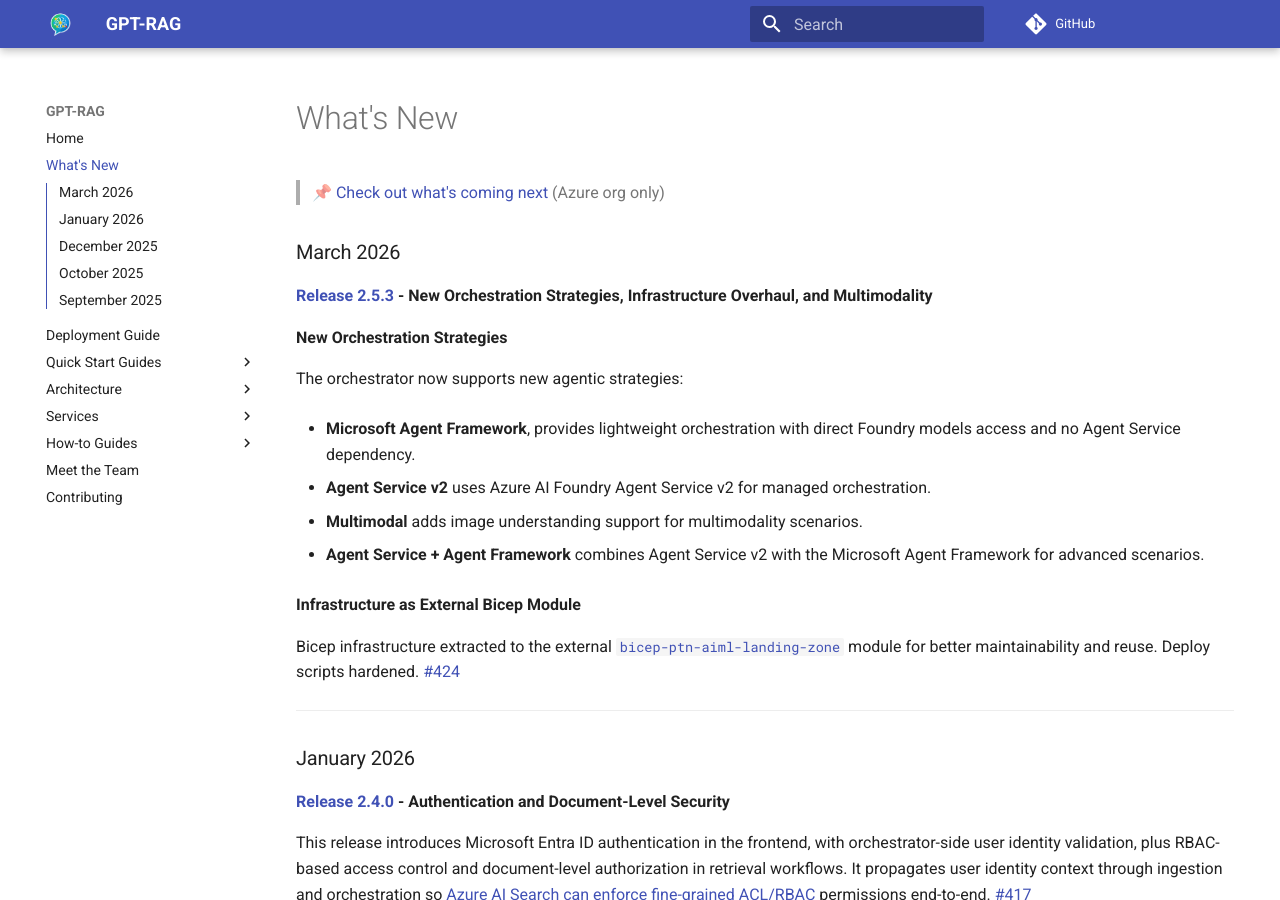
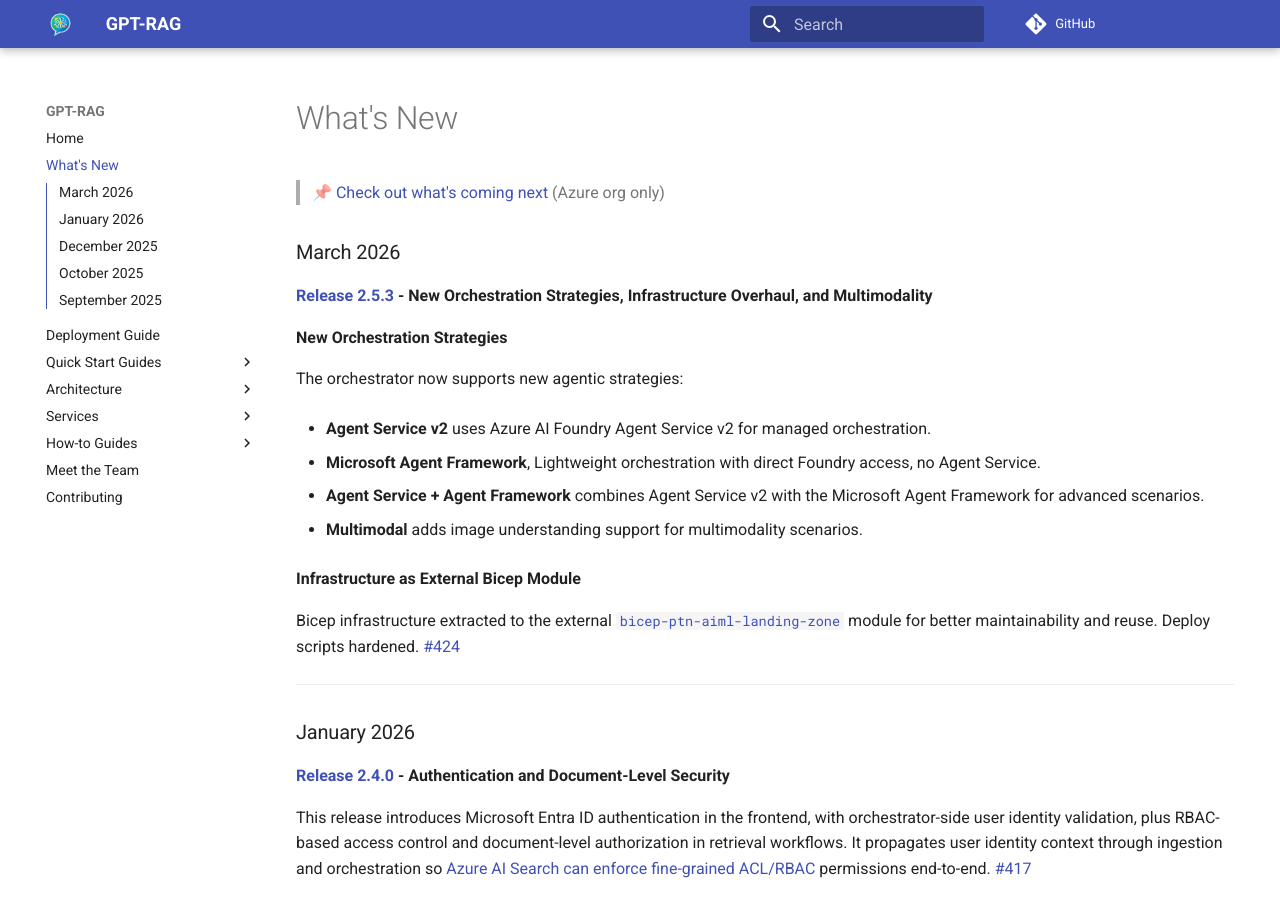
Before and after one commit to Azure/GPT-RAG, an MkDocs documentation site: the page built from docs/whatisnew.md, in a window 1280 px wide and 900 px high. Built offline with MkDocs 1.6.1 and Material for MkDocs 9.7.7, drawn with Linux system fonts in a browser that asks for light colours; comment, search, counter and statistics services are not loaded.

Commit message:
documentation

```diff
--- a/docs/whatisnew.md
+++ b/docs/whatisnew.md
@@ -8,13 +8,13 @@
 
 The orchestrator now supports new agentic strategies:
 
-- **Microsoft Agent Framework**, provides lightweight orchestration with direct Foundry models access and no Agent Service dependency.
-
 - **Agent Service v2** uses Azure AI Foundry Agent Service v2 for managed orchestration.
 
-- **Multimodal** adds image understanding support for multimodality scenarios.
+- **Microsoft Agent Framework**, Lightweight orchestration with direct Foundry access, no Agent Service.
 
 - **Agent Service + Agent Framework** combines Agent Service v2 with the Microsoft Agent Framework for advanced scenarios.
+
+- **Multimodal** adds image understanding support for multimodality scenarios.
 
 **Infrastructure as External Bicep Module**
 
```
Also changed, not shown: 1 other file.
